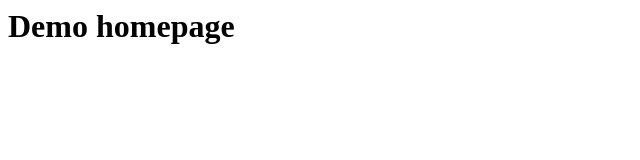
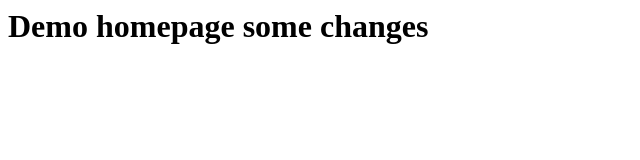
Before and after one commit to 0871063/HtmlDemo, a plain HTML site: page index.html in a window 1280 px wide. Shown: the whole page, without its empty margins (0-640 px from the left). Drawn offline with Linux system fonts and the light colour scheme.

Commit message:
changes made to the html file

```diff
--- a/index.html
+++ b/index.html
@@ -1 +1 @@
-<h1>Demo homepage</h1>
+<h1>Demo homepage some changes</h1>
```
